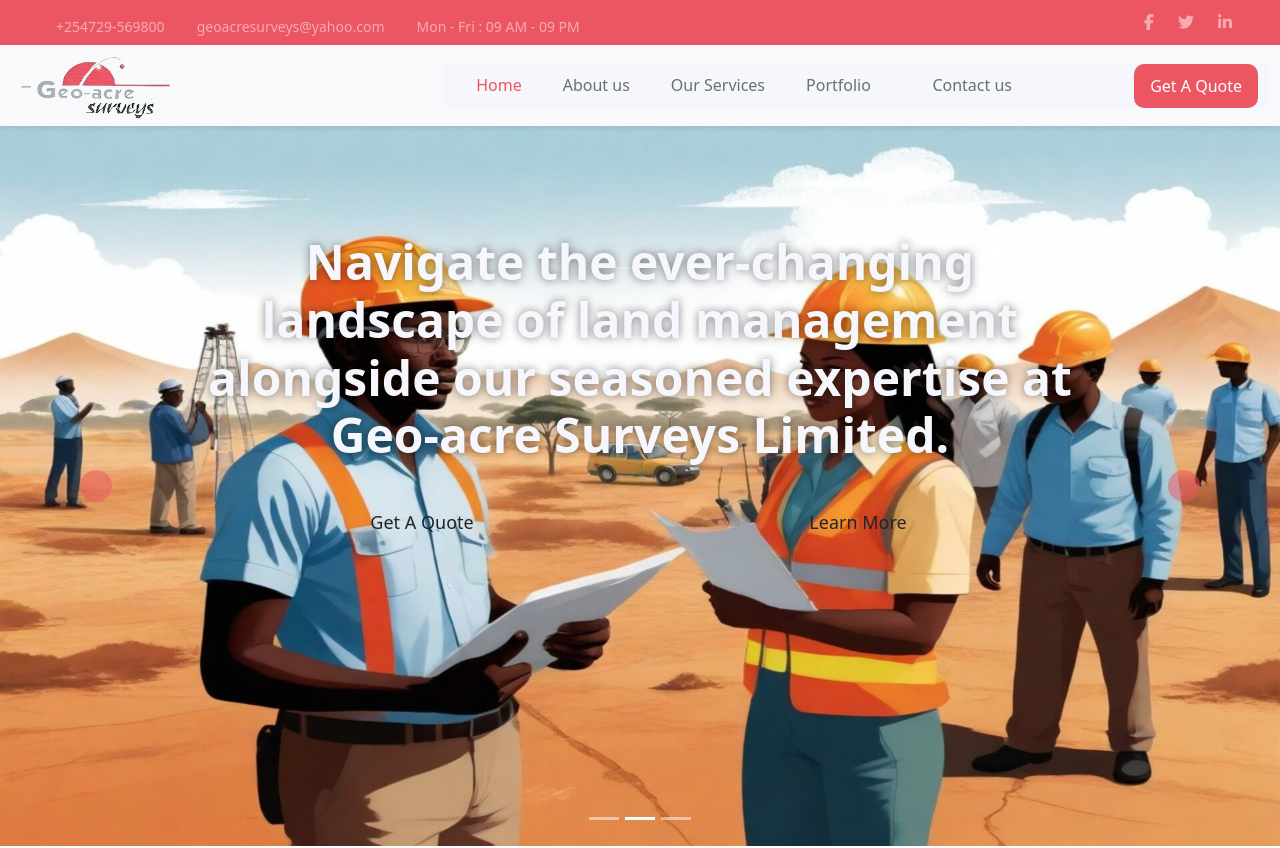
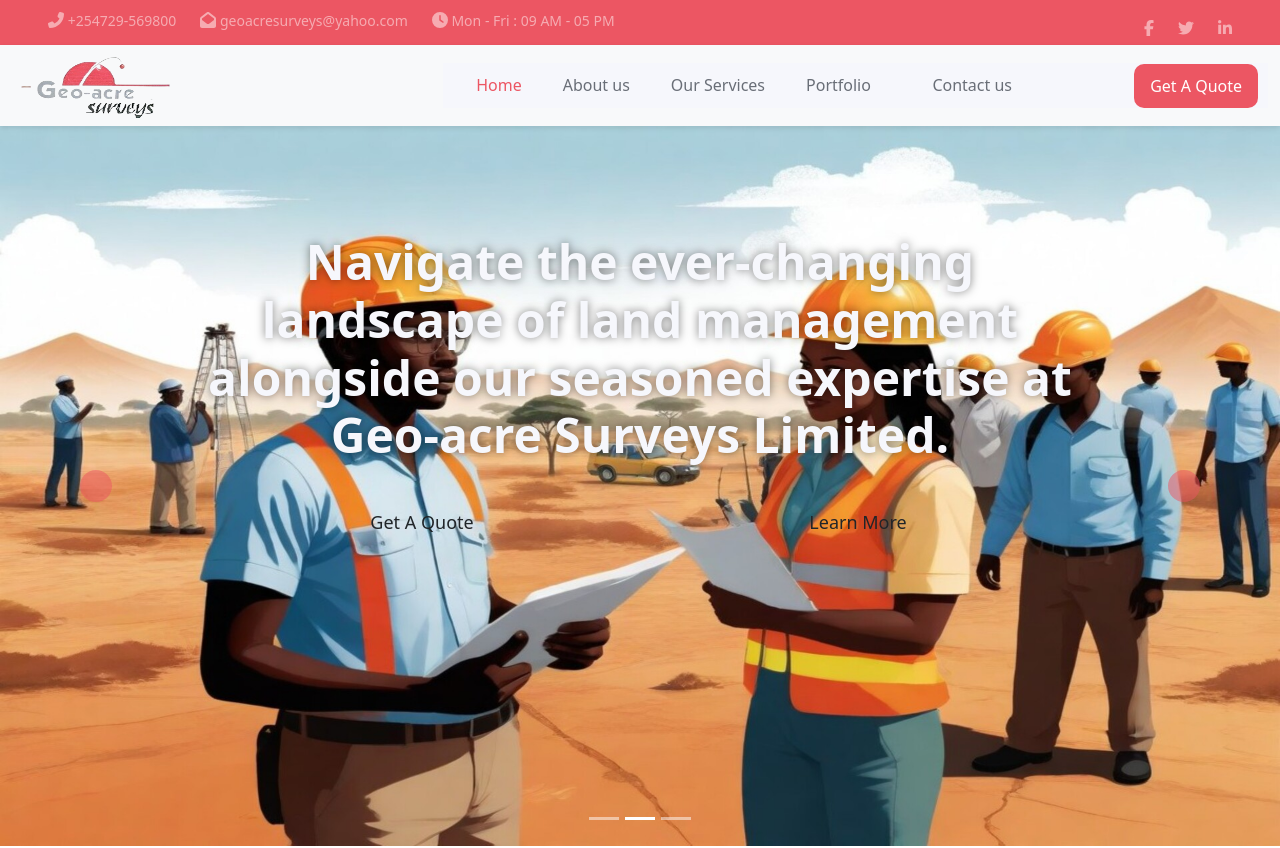
Before and after one commit to Gitari65/AcreView-Website, a React (Create React App) app: page / in a window 1280 px wide. Shown: the top 848 px of the page. Built offline with nearby package versions, Linux system fonts and the light colour scheme.

Commit message:
changes on routes with react router dom

```diff
--- a/src/components/TopBar.js
+++ b/src/components/TopBar.js
@@ -2,11 +2,14 @@ import React from 'react'
 //import facebook,titter and linked from fontawesome
 import { FontAwesomeIcon } from '@fortawesome/react-fontawesome'
 import { faFacebookF, faTwitter, faLinkedinIn, faInstagram } from '@fortawesome/free-brands-svg-icons'
-
+import{faPhoneAlt,faEnvelopeOpen,faClock} from '@fortawesome/free-solid-svg-icons'
 const facebookIcon = <FontAwesomeIcon icon={faFacebookF} />
 const twitterIcon = <FontAwesomeIcon icon={faTwitter} />
 const linkedinIcon = <FontAwesomeIcon icon={faLinkedinIn} />
 const instagramIcon = <FontAwesomeIcon icon={faInstagram} />
+const phoneIcon = <FontAwesomeIcon icon={faPhoneAlt} />
+const emailIcon = <FontAwesomeIcon icon={faEnvelopeOpen} />
+const clockIcon = <FontAwesomeIcon icon={faClock} />
 
 const TopBar = () => {
   return (
@@ -14,20 +17,25 @@ const TopBar = () => {
             {/* <!-- Topbar Start --> */}
 
     <div className="container-fluid  top-bar text-white-50 py-2 px-0 d-none d-lg-block top-bar">
-      <div className="row gx-0 align-items-center">
+      <div className="row gx-0 align-items-center  top-bar-text ">
         <div className="col-lg-7 px-5 text-start">
           <div className="h-100 d-inline-flex align-items-center me-4">
-            <small className="fa fa-phone-alt me-2"></small>
-            <small>+254729-569800</small>
+           <p >{phoneIcon}
+            <small> +254729-569800</small></p>
           </div>
           <div className="h-100 d-inline-flex align-items-center me-4">
-            <small className="far fa-envelope-open me-2"></small>
-            <small>geoacresurveys@yahoo.com</small>
+          <p>
+          {emailIcon}
+            <small> geoacresurveys@yahoo.com</small>
+          </p>
           </div>
           <div className="h-100 d-inline-flex align-items-center me-4">
-            <small className="far fa-clock me-2"></small>
-            <small>Mon - Fri : 09 AM - 09 PM</small>
+          <p>
+          {clockIcon}
+            <small> Mon - Fri : 09 AM - 05 PM</small>
+             </p>
           </div>
+
         </div>
         <div className="col-lg-5 px-5 text-end">
           <div className="h-100 d-inline-flex align-items-center">
```
